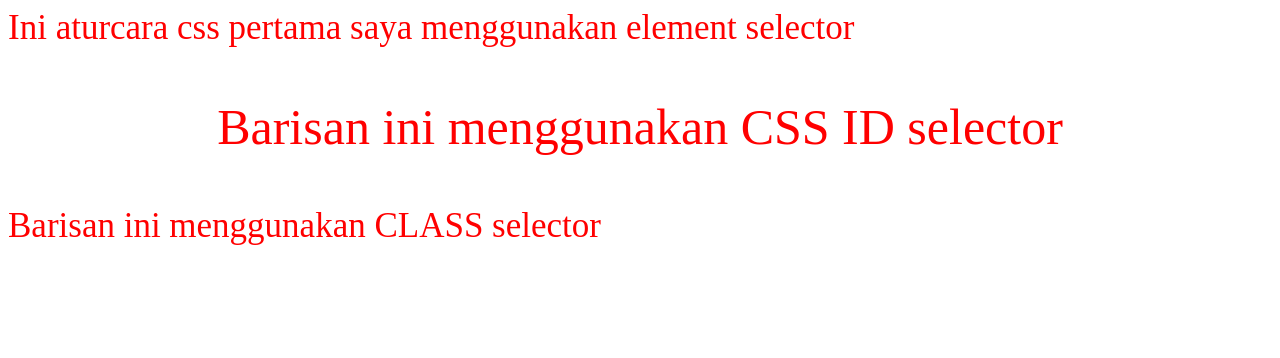
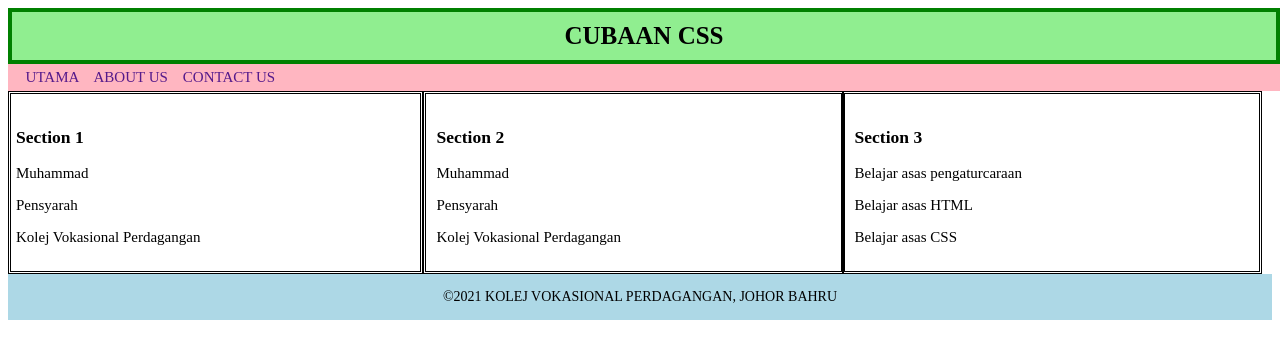
Before and after one commit to FarisIskanda/KPD1023_CSS, a plain HTML site: page index.html in a window 1280 px wide. Drawn offline with Linux system fonts and the light colour scheme.

Commit message:
Update index.html

```diff
--- a/index.html
+++ b/index.html
@@ -1,23 +1,119 @@
 <html>
   <head>
-    <title>CSS Pertama Saya</title>
+    <title>CUBAAN CSS</title>
     <style>
-       p {
-           color: red;
-           font-size: 35;
+      .header {
+        margin: auto;
+        width: 100%;
+        border-style: solid;
+        border-width: 4px;
+        border-color: green;
+        background-color: lightgreen;
+        font-size: 25px;
+        font-weight: bold;
+        text-align: center;
+        padding-top: 10px;
+        padding-bottom: 10px;
       }
-      #baris_2 {
-         text-align: center;
-         font-size: 50;
+      .menu {
+        margin: auto;
+        width: 100%;
+        background-color: lightpink;
+        font-size: 15px;
+        padding-top: 5px;
+        padding-bottom: 5px;
+        padding-left: 10px;
+      }
+      a {
+       text-decoration: none;
+      }
+      .p1 {
+        width: 32%;
+        margin: auto;
+        font-size: 15px;
+        border-style: double;
+        padding-top: 15px;
+        padding-left: 5px;
+        padding-bottom: 10px;
+        float: left;
+      }
+      .p2 {
+        width: 32%;
+        margin: auto;
+        font-size: 15px;
+        border-style: double;
+        padding-top: 15px;
+        padding-left: 10px;
+        padding-bottom: 10px;
+        font-weight: ;
+        float: left;
+      }
+     .p3 {
+        width: 32%;
+        margin: auto;
+        font-size: 15px;
+        border-style: double;
+        padding-top: 15px;
+        padding-left: 10px;
+        padding-bottom: 10px;
+        margin-right: 10px;
      }
- </style>
-</head>
 
-<body>
-  <p>Ini aturcara css pertama saya menggunakan element selector</p>
+     .kaki{
+        width: 100%;
+        text-align: center;
+        font-size: 14px;
+        background-color: lightblue;
+        padding-top: 15px;
+        padding-bottom: 15px;
+     }
 
-  <p id="baris_2">Barisan ini menggunakan CSS ID selector</p>
 
-  <p class="baris3">Barisan ini menggunakan CLASS selector</p>
-  </body>
+     </style>
+    </head>
+
+  <body>
+  <!-- HEADER -->
+  <div class="header">
+    CUBAAN CSS
+  </div>
+
+  <!-- MENU -->
+  <div class="menu">
+    &nbsp; <a href>UTAMA</a>&nbsp;
+    &nbsp; <a href>ABOUT US</a>&nbsp;
+    &nbsp; <a href>CONTACT US</a>&nbsp;
+  </div>
+
+  <div class="kandungan">
+  <!-- CONTENT -->
+  <div class="p1">
+    <p><h3>Section 1</h3></p>
+    <p>Muhammad</p>
+    <p>Pensyarah</p>
+    <p>Kolej Vokasional Perdagangan</p>
+  </div>
+
+  <div class="p2">
+  <p><h3>Section 2</h3></p>
+  <p>Muhammad</p>
+  <p>Pensyarah</p>
+  <p>Kolej Vokasional Perdagangan</p>
+
+
+  </div>
+
+  <div class="p3">
+    <p><h3>Section 3</h3></p>
+    <p>Belajar asas pengaturcaraan</p>
+   <p>Belajar asas HTML</p>
+   <p>Belajar asas CSS</p>
+  </div>
+  </div>
+
+  <!-- FOOTER -->
+  <div class="kaki">
+    &copy;2021 KOLEJ VOKASIONAL PERDAGANGAN, JOHOR BAHRU
+  </div>
+ </body>
 </html>
```
